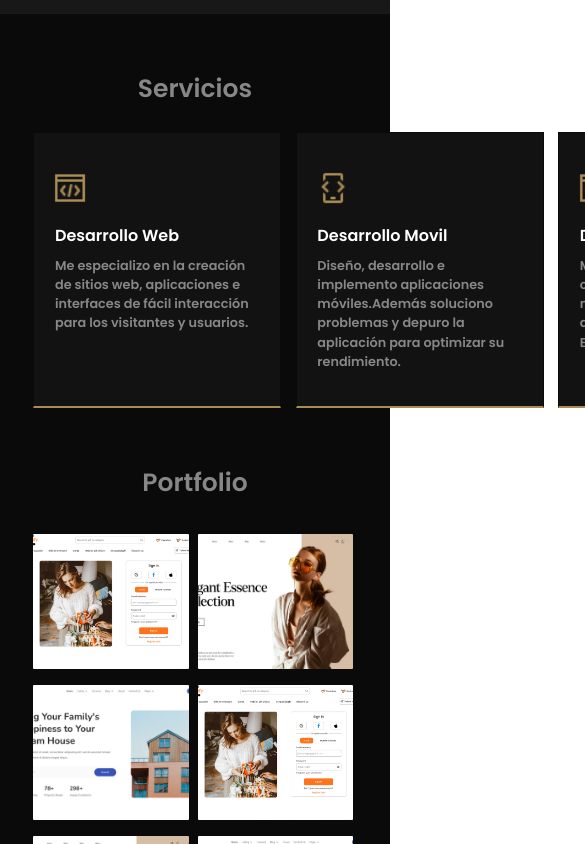
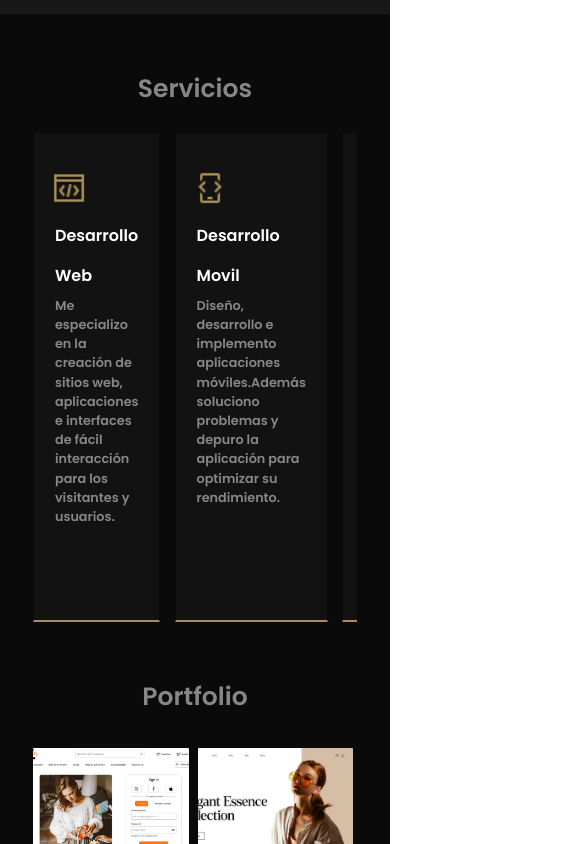
Before and after one commit to enzoburgos/PortfolioReactJs, a React (Create React App) app: page / in a window 390 px wide. Shown: the part 1400-2244 px from the top of the page, 585 px wide, since content can reach past the window. Built offline with nearby package versions, Linux system fonts and the light colour scheme.

Commit message:
termine de realizar el responsive para tablet y pc

```diff
--- a/src/components/Boton/Boton.jsx
+++ b/src/components/Boton/Boton.jsx
@@ -3,15 +3,16 @@ import { Button } from "@chakra-ui/react";
 
 const Boton = ({ text, bg, color }) => {
   const estiloboton = {
-    p:'.4rem 2rem',
+    p:{base:'.4rem 2rem', xl:'1rem 4rem 4rem 4rem'},
     color: `${color}`,
     bg : `${bg}`,
-    borderRadius: "2",
+    borderRadius: "4px",
     transition: "all 0.3s ease",
     ':hover':{
       bg:'#AA8C55',
       color:'white'
-    }
+    },
+    fontSize:{xl:'2rem'}
 
   };
 
--- a/src/components/Card/Card.jsx
+++ b/src/components/Card/Card.jsx
@@ -7,29 +7,36 @@ const Card = ({ titulo, descripcion, img }) => {
     border: "#0A0A0A 1px solid",
     bg: "#121212",
     borderBottom: "#AA8C55 2px solid",
-    p: "2.2rem 1.3rem",
-    width: "32.1%",
-    // height:'auto'
+    p: { base: "2.2rem 1.3rem", xl: "4.4rem 2.6rem" },
+    width:{base:'100%' ,md:'48.8%', lg:'26.2vw' },
+
   };
 
   const estiloicono = {
-    width: "10",
-    ml: "-.3rem",
-    mb:'.5rem'
+    width: { base: "10", xl: "20" },
+    ml: "-.4rem",
+    mb: ".5rem",
   };
 
-
   return (
+    <>
     <Box sx={estilocard}>
       <Image
         sx={estiloicono}
         src={require(`../../assets/fonts/icons8-${img}.png`)}
       />
-      <Text as="h2" lineHeight='2.5rem'>{titulo}</Text>
-      <Text fontSize=".8rem" color="#878787">
+      <Text
+        as="h2"
+        lineHeight={{ base: "2.5rem", xl: "5rem" }}
+        fontSize={{ base: "1rem", xl: "2rem" }}
+      >
+        {titulo}
+      </Text>
+      <Text fontSize={{ base: ".8rem", xl: "1.5rem" }} color="#878787">
         {descripcion}
       </Text>
     </Box>
+    </>
   );
 };
 
--- a/src/components/Contactame/Contactame.jsx
+++ b/src/components/Contactame/Contactame.jsx
@@ -11,10 +11,10 @@ const Contactame = () => {
   };
 
   const titulo = {
-    fontSize: "25",
+    fontSize: {base:"25", xl:'3rem'},
     textAlign: "center",
     color: "#878787",
-    mb: { base: "2rem", md: "3rem" },
+    mb: { base: "2rem", md:'2.5rem', xl: "3rem" },
   };
 
   const infomasform = {
@@ -22,7 +22,8 @@ const Contactame = () => {
     display: "flex",
     justifyContent: "space-between",
     flexDirection: { base: "column-reverse", md: "row" },
-    gap:{base:'3rem', md:'0'}
+    gap:{base:'3rem', md:'0'},
+    mb:{xl:'3rem'}
   };
 
   return (
--- a/src/components/Footer/Footer.jsx
+++ b/src/components/Footer/Footer.jsx
@@ -4,8 +4,6 @@ import { Text, Box } from "@chakra-ui/react";
 import { Redes } from "../../components";
 
 const Footer = () => {
-
-
   const estilofooter = {
     pt: "1.5rem",
     pb: "1rem",
@@ -14,13 +12,24 @@ const Footer = () => {
   return (
     <Box as="footer" bg="#181818" sx={estilofooter}>
       <Box textAlign="center">
-        <Text as="h3" color="white" mb="1.3rem">
+        <Text
+          as="h3"
+          color="white"
+          mb="1.3rem"
+          fontSize={{ base: "1rem", xl: "1.5rem" }}
+          lineHeight={{ xl: "3rem" }}
+        >
           Enzo Burgos
         </Text>
-        <Box fontSize='50px'>
-        <Redes />
+        <Box fontSize="50px">
+          <Redes />
         </Box>
-        <Text fontSize=".7rem" color="#AA8C55" mt="1.3rem">
+        <Text
+          fontSize={{ base: ".7rem", xl: "1rem" }}
+          color="#AA8C55"
+          mt="1.3rem"
+          lineHeight={{ xl: "3rem" }}
+        >
           © 2023 Enzo Burgos - Todos los derechos reservados
         </Text>
       </Box>
--- a/src/components/Formulario/Formulario.jsx
+++ b/src/components/Formulario/Formulario.jsx
@@ -12,14 +12,15 @@ const Formulario = () => {
     bg: "#181818",
     color: "white",
     borderRadius: ".1rem",
-    pl: "1rem",
-    pt: ".5rem",
+    pl: {base:"1rem", xl:'2rem'},
+    pt: {base:".5rem", xl:'1rem'},
+    fontSize:{xl:'1.9rem'}
   };
 
   const estiloboton = {
     bg: "#AA8C55",
     color: "white",
-    p: ".5rem 2.5rem",
+    p: {base:".5rem 2.5rem", xl:'.7rem 4rem 3.7rem 4rem'},
     borderRadius: ".1rem",
     border: "1px #AA8C55 solid",
     transition: "all 0.3s ease",
@@ -29,6 +30,7 @@ const Formulario = () => {
     ":active": {
       top: "2px",
     },
+    fontSize:{base:'1rem', xl:'1.9rem'}
   };
 
   // ----------onclick------------
@@ -56,13 +58,13 @@ const Formulario = () => {
 
   return (
     <Box as="form" ref={form} onSubmit={enviaremail}>
-      <Flex gap=".8rem" mb="1rem">
+      <Flex gap={{base:".8rem", xl:'1.3rem'}} mb={{base:"1rem", xl:'1.5rem'}}>
         <Input
           placeholder="Nombre"
           variant="unstyled"
           width="35%"
           sx={estiloinput}
-          pb=".5rem"
+          pb={{base:".5rem", xl:'1rem'}}
           name="user_name"
         />
         <Input
@@ -70,7 +72,7 @@ const Formulario = () => {
           variant="unstyled"
           width="65%"
           sx={estiloinput}
-          pb=".5rem"
+          pb={{base:".5rem", xl:'1rem'}}
           name="user_email"
         />
       </Flex>
@@ -79,18 +81,18 @@ const Formulario = () => {
         placeholder="Asunto"
         variant="unstyled"
         width="100%"
-        mb="1rem"
+        mb={{base:"1rem", xl:'1.5rem'}}
         sx={estiloinput}
-        pb=".5rem"
+        pb={{base:".5rem", xl:'1rem'}}
         name="from_name"
       />
       <Input
         placeholder="Mensaje"
         variant="unstyled"
         width="100%"
-        mb="1rem"
+        mb={{base:"1rem", xl:'1.5rem'}}
         sx={estiloinput}
-        pb="5rem"
+        pb={{base:"5rem", xl:'7rem'}}
         name="message"
       />
       <Button variant="unstyled" sx={estiloboton} type="submit">
--- a/src/components/Info/Info.jsx
+++ b/src/components/Info/Info.jsx
@@ -6,16 +6,16 @@ const Info = ({ titulo, info, icono }) => {
 const estiloiconos = {
 
 color:'white',
-fontSize:'.9rem'
-
+// : {base: '.9rem', xl:'5rem'}
+pt:{xl:'10rem'}
 }
 
   return (
     <Box>
-      <Text as="h3" color='#AA8C55' mb='.2rem'>{titulo}</Text>
+      <Text as="h3" color='#AA8C55' mb='.2rem' fontSize={{base:'1rem', xl:'2rem'}}>{titulo}</Text>
       <Flex textAlign='center' gap='.3rem'>
-        <i class={icono} style={estiloiconos} ></i>
-        <Text color='#878787' fontSize='.8rem'>{info}</Text>
+        <i class={icono} style={estiloiconos}></i>
+        <Text color='#878787' fontSize={{base:'.8rem', xl:'1.5rem'}}>{info}</Text>
       </Flex>
     </Box>
   );
--- a/src/components/Portfolio/Portfolio.jsx
+++ b/src/components/Portfolio/Portfolio.jsx
@@ -15,13 +15,12 @@ const Portfolio = () => {
   const estiloPortfolio = {
     width: "83%",
     margin: "0 auto",
-    pb: { base: "3.5em", md: "5.5em" },
+    pb: { base: "3.5em", lg: "5.5em" },
   };
 
   const estiloimg = {
-    height: { base: "16vh", md: "38vh" },
-    width: { base: "48%", md: "26.5vw" },
-
+    height: { base: "16vh", md:'auto', lg: "38vh" },
+    width: { base: "48%", md:'39.9vw', lg: "26.5vw" },
     objectFit: "cover",
     borderRadius: "1",
     cursor: "pointer",
@@ -44,7 +43,7 @@ const Portfolio = () => {
   };
 
   const titulo = {
-    fontSize: "25",
+    fontSize: {base:"25", xl:'3rem'},
     textAlign: "center",
     color: "#878787",
     mb: { base: "2rem", md: "2.5rem" },
--- a/src/components/Redes/Redes.jsx
+++ b/src/components/Redes/Redes.jsx
@@ -13,7 +13,7 @@ const Redes = () => {
 
 const estiloRedes = {
     p: '2',
-    boxSize:{base:'1.8rem', md:'2.2rem'}
+    boxSize:{base:'1.8rem', md:'2.2rem', xl:'3rem'}
   };
 
   const estilolink = {
@@ -23,7 +23,7 @@ const estiloRedes = {
   };
 
   return (
-    <Flex justifyContent="center" gap="2.2rem">
+    <Flex justifyContent="center" gap={{base:"2.2rem", xl:'3rem'}}>
       <Link sx={estilolink} isExternal href="https://github.com/enzoburgos">
         <Image src={github} sx={estiloRedes} />
       </Link>
--- a/src/components/Servicios/Servicios.jsx
+++ b/src/components/Servicios/Servicios.jsx
@@ -6,8 +6,8 @@ const Servicios = () => {
   const estiloservicios = {
     width: "83%",
     margin: "0 auto",
-    pt: {base:'3.5rem', md:"5.5em"},
-    pb: {base:'3.5rem',md:"5.5em"}
+    pt: {base:'3.5rem', md:'4rem', xl:"6rem"},
+    pb: {base:'3.5rem', md:'4rem',xl:"6rem"}
   };
 
 const estiloflex = {
@@ -15,9 +15,7 @@ const estiloflex = {
   flexWrap:{base:'nowrap', md:'wrap'},
   columnGap:'.9rem',
   rowGap:'1.5rem',
-  overflow:{base:'scroll', md:'visible'},
-  height:{base:'10%',md:'100%'},
-  width:{base:'400vw',md:'100%'}
+  overflow:{base:'auto', md:'visible'},
 
 }
 
@@ -66,7 +64,7 @@ const estiloflex = {
       <Box sx={estiloservicios}>
         <Text
           as="h2"
-          fontSize={25}
+          fontSize={{base:'25', xl:'3rem'}}
           textAlign="center"
           color="#878787"
           mb={{base:'1.5rem',md:"3rem"}}
--- a/src/components/Sobremi/Sobremi.jsx
+++ b/src/components/Sobremi/Sobremi.jsx
@@ -8,7 +8,12 @@ const Sobremi = () => {
     bg: "#181818",
     color: "#878787",
     width: { base: "100%", md: "50%" },
-    p: { base: "2rem", md: "5.5rem 6rem 6rem 5.5rem" },
+    p: {
+      base: "2rem",
+      md: "4rem",
+      lg: "5.5rem 6rem 6rem 5.5rem",
+      xl:'10.5rem'
+    },
     textAlign: { base: "center", md: "left" },
   };
 
@@ -20,10 +25,10 @@ const Sobremi = () => {
         direction={{ base: "column-reverse", md: "row", lg: "row", xl: "row" }}
       >
         <Box sx={estiloinfo}>
-          <Text as="h2" fontSize="25" pb="1rem">
+          <Text as="h2" fontSize={{base:"25", xl:'3rem'}} pb="1rem">
             Sobre Mi
           </Text>
-          <Text>
+          <Text fontSize={{base:'1rem', xl:'2rem'}}>
             Soy Técnico Electrónico con ganas de aprender más el mundo de la
             programación, me gusta viajar por el mundo y experimentar nuevos
             retos, tengo conocimientos y habilidades en front-end y back-end,
```
